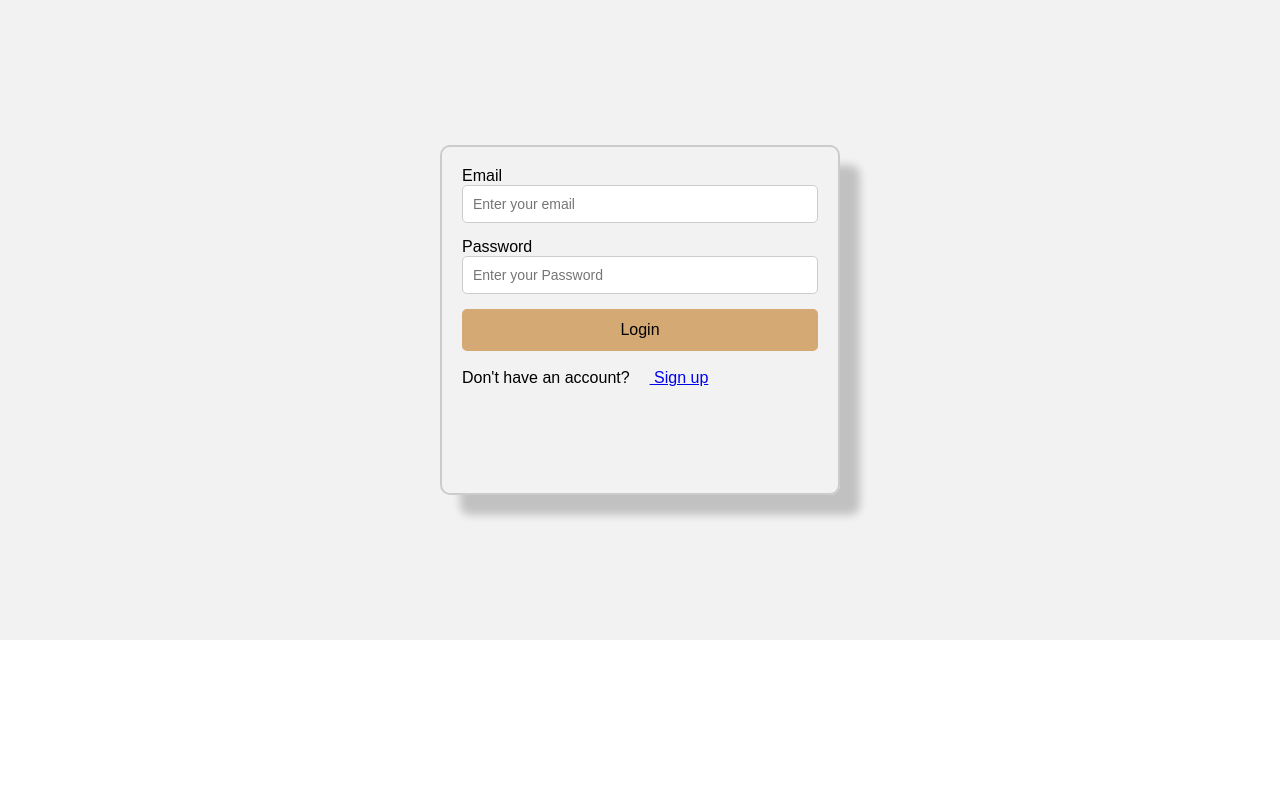
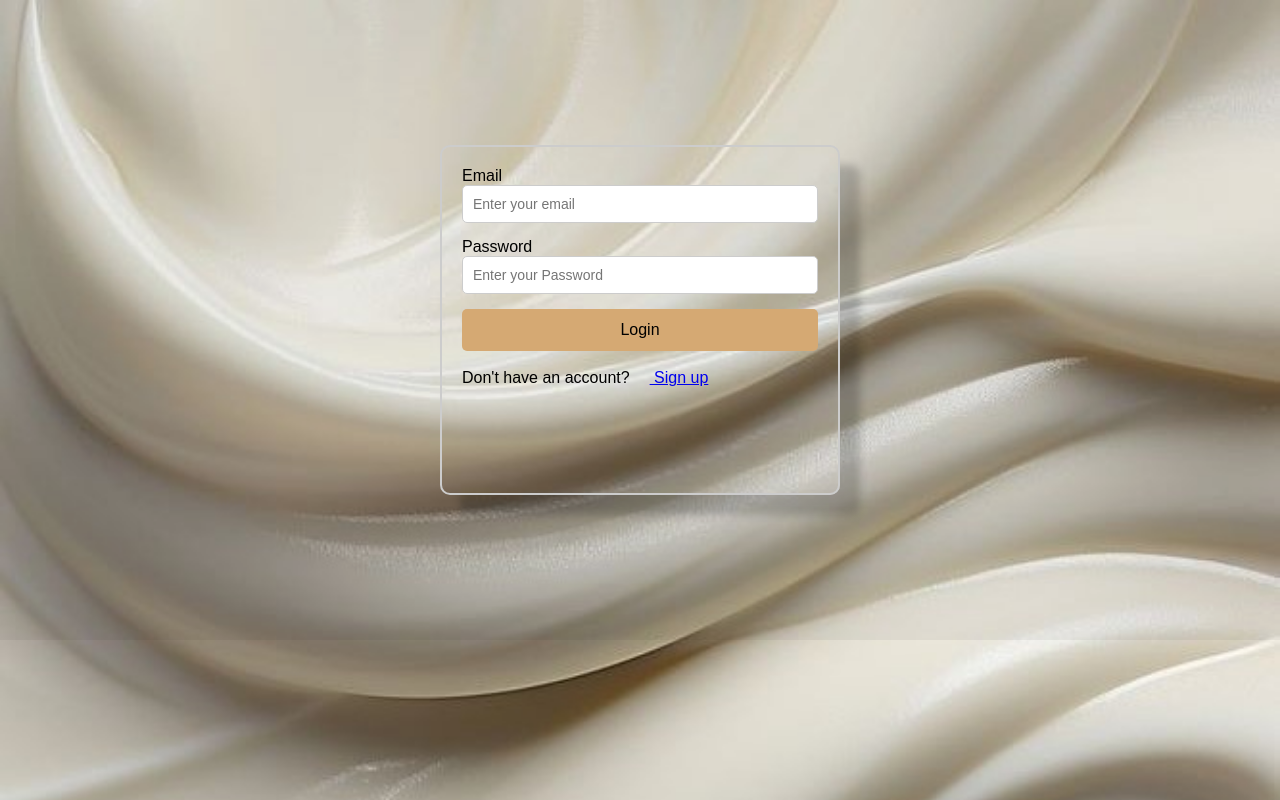
Before and after one commit to EniKomani/SkinProducts, a PHP site: page /loginform.html in a window 1280 px wide. Run offline with PHP 8.4, Linux system fonts and the light colour scheme.

Commit message:
rivendosje e fotos

```diff
--- a/loginform.html
+++ b/loginform.html
@@ -6,7 +6,13 @@
     <title>LogIn</title>
     <link rel="stylesheet" href="style1.css">
 
-
+    <style>
+        body{
+            background-image:url("foto1..jpg");
+            background-repeat: no-repeat;
+            background-size: cover;
+        }
+    </style>
 </head>
 <body>
     <div class="container">
```
Also changed, not shown: style.css (+0 -7 lines).
